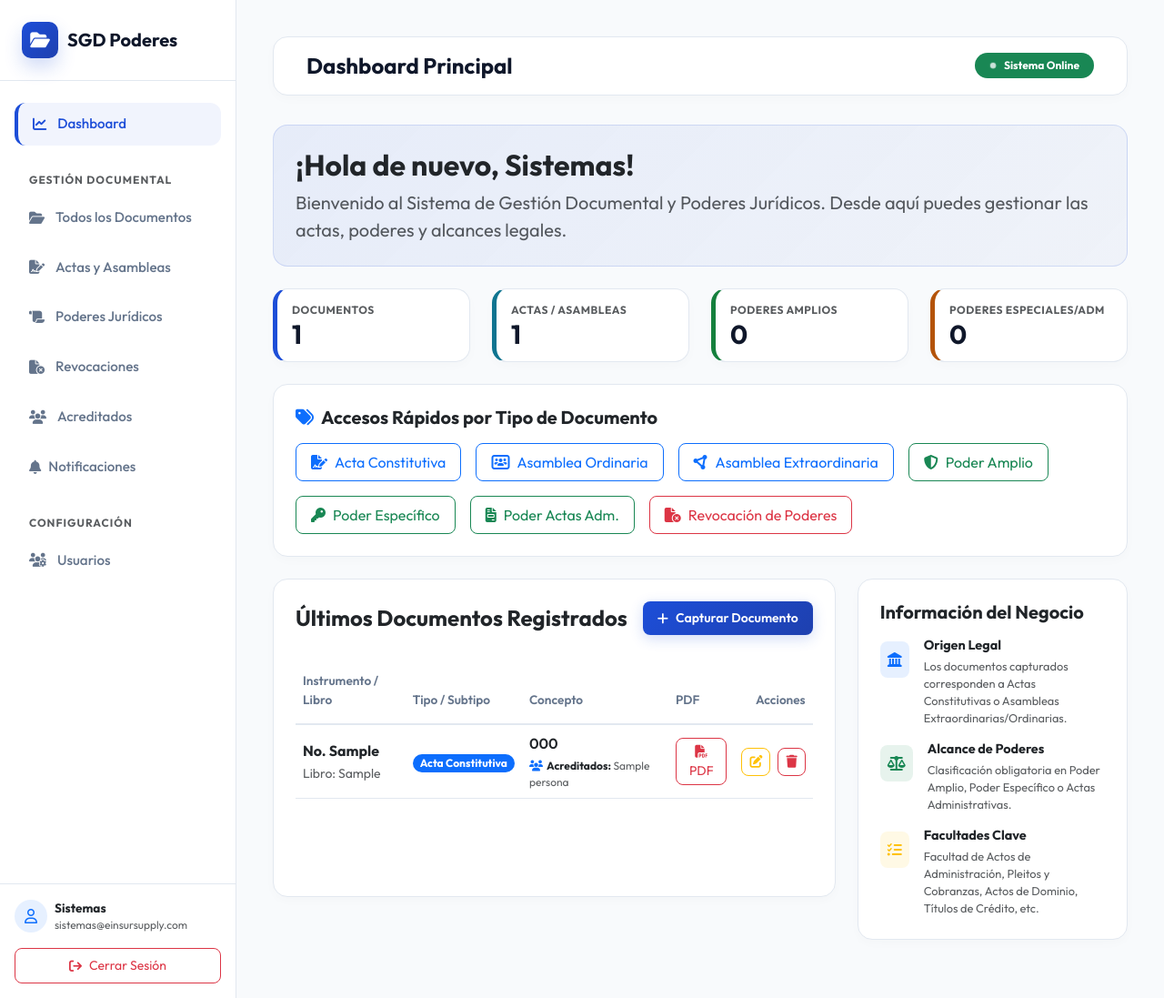
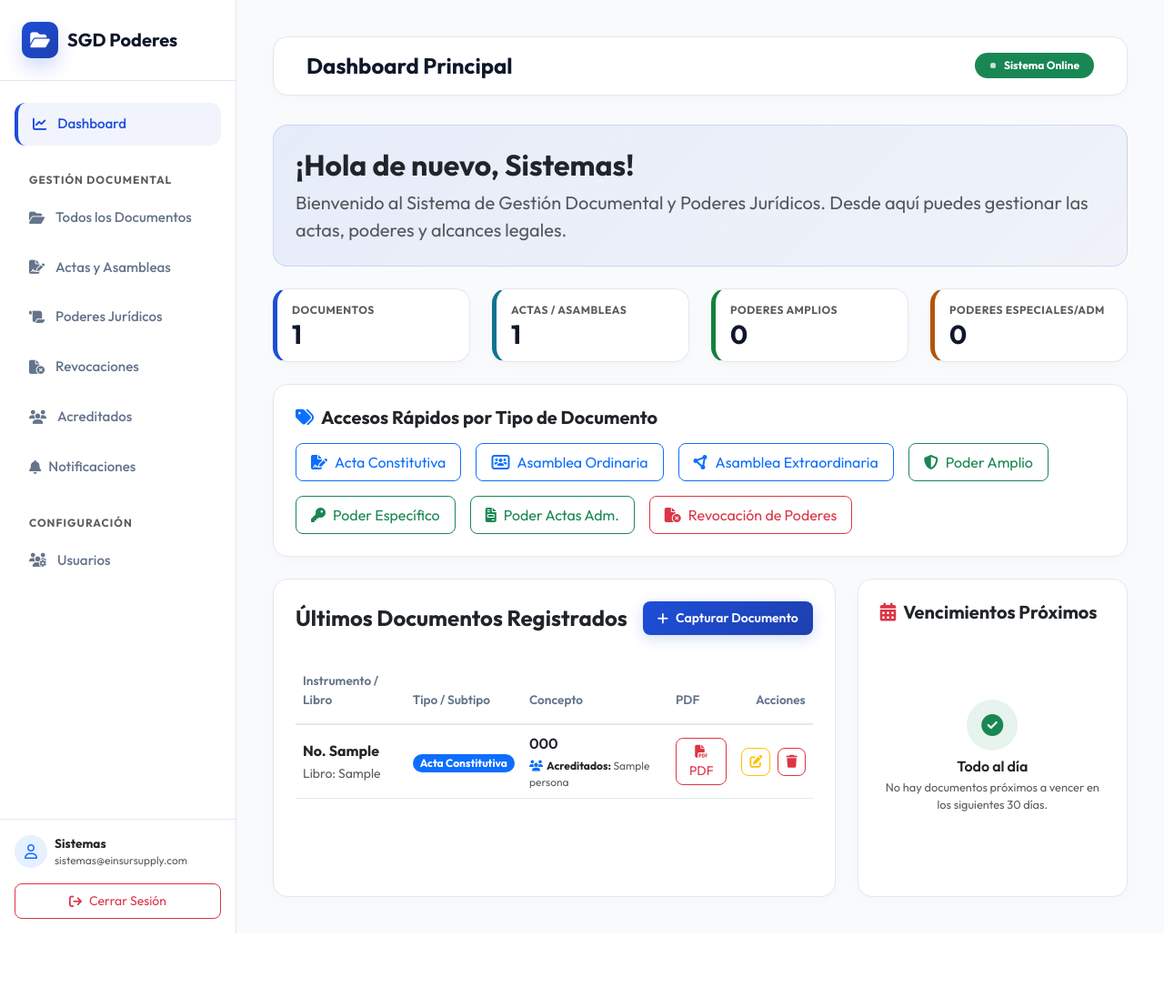
Before and after one commit to rafasando50/jurix, a PHP site: page /dashboard.php in a window 1280 px wide. Shown: the whole page at 91% size. After the commit the page ends 1026 px from the top, so only its background shows below. Run offline with PHP 8.4, Linux system fonts and the light colour scheme; a user stored in the database is signed in; data comes from the database, SQL or seed files in the repository; tables that the repository leaves empty hold one stand-in row (values such as "Sample post").

Commit message:
feat: add 2 new functions to dashboard and fix some visual bugs

```diff
--- a/assets/css/style.css
+++ b/assets/css/style.css
@@ -377,14 +377,30 @@ body.dashboard-body {
     .content-area {
         padding: 1rem;
     }
+}
+
+/* Responsividad para Tablets y Móviles (991.98px o menor) */
+@media (max-width: 991.98px) {
     .navbar-top {
-        margin-bottom: 1rem;
-        flex-wrap: wrap;
-        gap: 10px;
+        margin-bottom: 1.5rem;
+    }
+    .navbar-top .container-fluid {
+        flex-direction: column;
+        align-items: flex-start;
+        gap: 12px;
     }
     .navbar-top .ms-auto {
         margin-left: 0 !important;
         width: 100%;
-        justify-content: flex-end;
+        display: flex;
+        justify-content: flex-start;
     }
 }
+
+/* Responsividad para Móviles Pequeños (576px o menor) */
+@media (max-width: 575.98px) {
+    .navbar-top .ms-auto .btn {
+        width: 100%;
+        justify-content: center;
+    }
+}
--- a/config/db.php
+++ b/config/db.php
@@ -6,8 +6,8 @@
 
 // Auto-detectar si es desarrollo local o servidor de producción
 $is_local = (php_sapi_name() === 'cli' ||
-             (isset($_SERVER['HTTP_HOST']) && ($_SERVER['HTTP_HOST'] === 'localhost' || $_SERVER['HTTP_HOST'] === '127.0.0.1')) ||
-             (isset($_SERVER['SERVER_NAME']) && $_SERVER['SERVER_NAME'] === 'localhost'));
+             (isset($_SERVER['HTTP_HOST']) && preg_match('/^(localhost|127\.0\.0\.1)(:\d+)?$/', $_SERVER['HTTP_HOST'])) ||
+             (isset($_SERVER['SERVER_NAME']) && ($_SERVER['SERVER_NAME'] === 'localhost' || $_SERVER['SERVER_NAME'] === '127.0.0.1')));
 
 define('IS_PRODUCTION', !$is_local);
 
--- a/dashboard.php
+++ b/dashboard.php
@@ -62,6 +62,27 @@ try {
             $acreditados_map[$row_acred['documento_id']][] = $row_acred['nombre'];
         }
     }
+
+    // Obtener documentos próximos a vencer (vigencia en los siguientes 30 días y que no estén revocados)
+    $vencimientos_proximos = [];
+    $hoy = date('Y-m-d');
+    $limite_vencimiento = date('Y-m-d', strtotime('+30 days'));
+    $stmt_vence = $pdo->prepare("
+        SELECT d.*
+        FROM documentos d
+        LEFT JOIN documentos r ON d.id = r.revoca_documento_id AND r.tipo = 'revocacion'
+        WHERE d.vigencia IS NOT NULL
+          AND d.vigencia >= :hoy
+          AND d.vigencia <= :limite
+          AND r.id IS NULL
+        ORDER BY d.vigencia ASC
+        LIMIT 5
+    ");
+    $stmt_vence->execute([
+        'hoy' => $hoy,
+        'limite' => $limite_vencimiento
+    ]);
+    $vencimientos_proximos = $stmt_vence->fetchAll();
 } catch (PDOException $e) {
     // En caso de que falle
     error_log("Error al cargar estadísticas del dashboard: " . $e->getMessage());
@@ -175,7 +196,7 @@ try {
         <div class="row g-4">
             <!-- Módulo de Documentos - Contexto del Negocio -->
             <div class="col-xl-8">
-                <div class="p-4 rounded-4" style="background: #ffffff; border: 1px solid #e2e8f0; min-height: 350px; box-shadow: 0 4px 12px rgba(15, 23, 42, 0.02);">
+                <div class="p-4 rounded-4 h-100 d-flex flex-column" style="background: #ffffff; border: 1px solid #e2e8f0; min-height: 350px; box-shadow: 0 4px 12px rgba(15, 23, 42, 0.02);">
                     <div class="d-flex align-items-center justify-content-between mb-4">
                         <h4 class="fw-bold text-dark mb-0">Últimos Documentos Registrados</h4>
                         <?php if ($_SESSION['user_rol'] !== 'usuario'): ?>
@@ -185,7 +206,7 @@ try {
                         <?php endif; ?>
                     </div>
 
-                    <div class="table-responsive">
+                    <div class="table-responsive flex-grow-1">
                         <table class="table table-hover align-middle mb-0" style="--bs-table-bg: transparent; --bs-table-border-color: #e2e8f0;">
                             <thead>
                                 <tr>
@@ -298,38 +319,72 @@ try {
                 </div>
             </div>
 
-            <!-- Accesos directos y ayuda -->
+            <!-- Próximos Vencimientos -->
             <div class="col-xl-4">
-                <div class="p-4 rounded-4 mb-4" style="background: #ffffff; border: 1px solid #e2e8f0; box-shadow: 0 4px 12px rgba(15, 23, 42, 0.02);">
-                    <h5 class="fw-bold text-dark mb-3">Información del Negocio</h5>
-                    <div class="d-flex flex-column gap-3">
-                        <div class="d-flex align-items-start gap-3">
-                            <div class="bg-primary bg-opacity-10 text-primary p-2 rounded-3 mt-1">
-                                <i class="fa-solid fa-landmark"></i>
+                <div class="p-4 rounded-4 h-100 d-flex flex-column" style="background: #ffffff; border: 1px solid #e2e8f0; box-shadow: 0 4px 12px rgba(15, 23, 42, 0.02);">
+                    <h5 class="fw-bold text-dark mb-3"><i class="fa-solid fa-calendar-days text-danger me-2"></i>Vencimientos Próximos</h5>
+                    <div class="d-flex flex-column gap-3 flex-grow-1 <?php echo empty($vencimientos_proximos) ? 'justify-content-center' : ''; ?>">
+                        <?php if (empty($vencimientos_proximos)): ?>
+                            <div class="text-center py-4">
+                                <div class="bg-success bg-opacity-10 text-success rounded-circle d-inline-flex p-3 mb-2">
+                                    <i class="fa-solid fa-circle-check fs-4"></i>
+                                </div>
+                                <h6 class="fw-semibold text-dark mb-1">Todo al día</h6>
+                                <p class="text-muted mb-0" style="font-size: 0.8rem;">No hay documentos próximos a vencer en los siguientes 30 días.</p>
                             </div>
-                            <div>
-                                <h6 class="fw-bold text-dark mb-1" style="font-size: 0.9rem;">Origen Legal</h6>
-                                <p class="text-muted mb-0" style="font-size: 0.8rem;">Los documentos capturados corresponden a Actas Constitutivas o Asambleas Extraordinarias/Ordinarias.</p>
-                            </div>
-                        </div>
-                        <div class="d-flex align-items-start gap-3">
-                            <div class="bg-success bg-opacity-10 text-success p-2 rounded-3 mt-1">
-                                <i class="fa-solid fa-scale-balanced"></i>
-                            </div>
-                            <div>
-                                <h6 class="fw-bold text-dark mb-1" style="font-size: 0.9rem;">Alcance de Poderes</h6>
-                                <p class="text-muted mb-0" style="font-size: 0.8rem;">Clasificación obligatoria en Poder Amplio, Poder Específico o Actas Administrativas.</p>
-                            </div>
-                        </div>
-                        <div class="d-flex align-items-start gap-3">
-                            <div class="bg-warning bg-opacity-10 text-warning p-2 rounded-3 mt-1">
-                                <i class="fa-solid fa-list-check"></i>
-                            </div>
-                            <div>
-                                <h6 class="fw-bold text-dark mb-1" style="font-size: 0.9rem;">Facultades Clave</h6>
-                                <p class="text-muted mb-0" style="font-size: 0.8rem;">Facultad de Actos de Administración, Pleitos y Cobranzas, Actos de Dominio, Títulos de Crédito, etc.</p>
-                            </div>
-                        </div>
+                        <?php else: ?>
+                            <?php foreach ($vencimientos_proximos as $doc): ?>
+                                <?php
+                                $dias_restantes = (int)round((strtotime($doc['vigencia']) - strtotime($hoy)) / 86400);
+                                $badge_color = 'bg-primary';
+                                $icon_color = 'text-primary';
+                                $bg_icon = 'bg-primary bg-opacity-10';
+
+                                if ($dias_restantes <= 7) {
+                                    $badge_color = 'bg-danger';
+                                    $icon_color = 'text-danger';
+                                    $bg_icon = 'bg-danger bg-opacity-10';
+                                } elseif ($dias_restantes <= 15) {
+                                    $badge_color = 'bg-warning text-dark';
+                                    $icon_color = 'text-warning';
+                                    $bg_icon = 'bg-warning bg-opacity-10';
+                                }
+
+                                $tipo_label = '';
+                                $tipo_icon = 'fa-file-lines';
+                                if ($doc['tipo'] === 'acta') {
+                                    $tipo_label = 'Acta';
+                                    $tipo_icon = 'fa-landmark';
+                                } elseif ($doc['tipo'] === 'poder') {
+                                    $tipo_label = 'Poder';
+                                    $tipo_icon = 'fa-scale-balanced';
+                                }
+                                ?>
+                                <div class="p-3 rounded-3 d-flex align-items-center justify-content-between border" style="background-color: #f8fafc; border-color: #e2e8f0 !important;">
+                                    <div class="d-flex align-items-center gap-3">
+                                        <div class="<?php echo $bg_icon; ?> <?php echo $icon_color; ?> p-2 rounded-3 d-flex align-items-center justify-content-center" style="width: 40px; height: 40px;">
+                                            <i class="fa-solid <?php echo $tipo_icon; ?> fs-5"></i>
+                                        </div>
+                                        <div>
+                                            <h6 class="fw-bold text-dark mb-0" style="font-size: 0.85rem;">Inst. No. <?php echo htmlspecialchars($doc['numero_instrumento']); ?></h6>
+                                            <small class="text-muted d-block" style="font-size: 0.75rem;"><?php echo htmlspecialchars($tipo_label); ?> - Libro <?php echo htmlspecialchars($doc['libro']); ?></small>
+                                        </div>
+                                    </div>
+                                    <div class="text-end">
+                                        <span class="badge <?php echo $badge_color; ?> rounded-pill mb-1 d-block" style="font-size: 0.7rem;">
+                                            <?php
+                                            if ($dias_restantes === 0) echo 'Vence hoy';
+                                            elseif ($dias_restantes === 1) echo 'Vence mañana';
+                                            else echo 'Vence en ' . $dias_restantes . ' días';
+                                            ?>
+                                        </span>
+                                        <a href="documento_editar.php?id=<?php echo $doc['id']; ?>" class="text-decoration-none fw-semibold" style="font-size: 0.75rem; color: var(--primary-color);">
+                                            Ver detalles <i class="fa-solid fa-chevron-right ms-1" style="font-size: 0.65rem;"></i>
+                                        </a>
+                                    </div>
+                                </div>
+                            <?php endforeach; ?>
+                        <?php endif; ?>
                     </div>
                 </div>
             </div>
```
